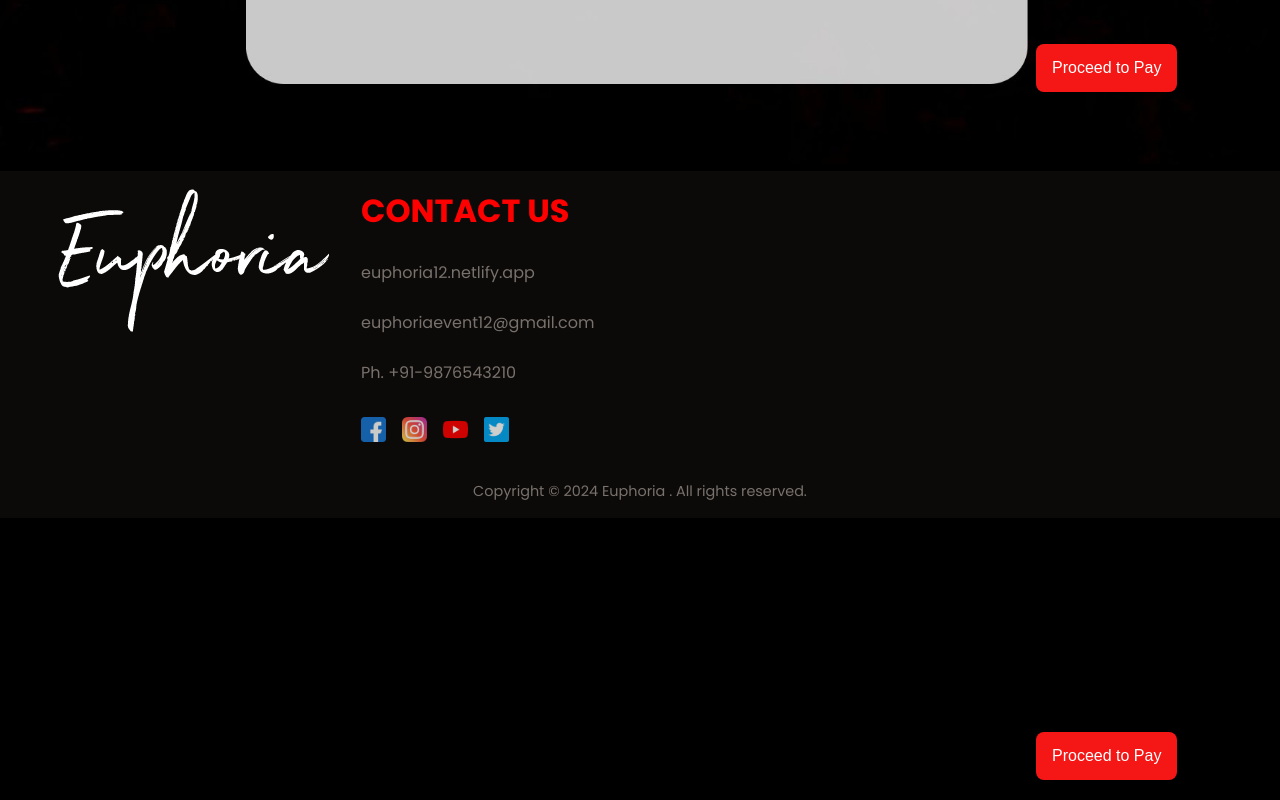
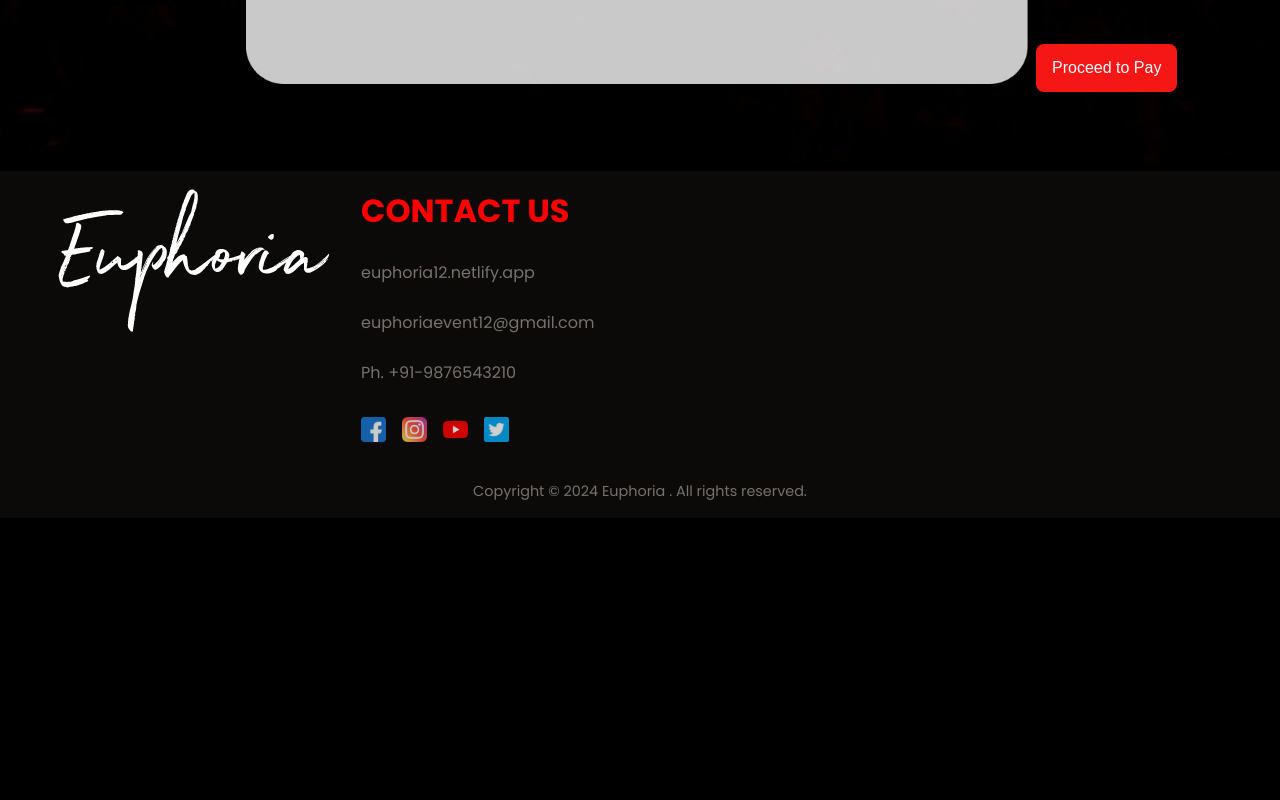
Before and after one commit to Piyush-Sharma-789/Euphoria, a plain HTML site: page Checkout-page/index.html in a window 1280 px wide. Shown: the part 776-1576 px from the top of the page. After the commit the page ends 1294 px from the top, so only its background shows below. Drawn offline with nearby package versions, Linux system fonts and the light colour scheme.

Commit message:
final changes button

```diff
--- a/Checkout-page/index.html
+++ b/Checkout-page/index.html
@@ -38,9 +38,7 @@
             <p class="field passes-field"> <span id="displayTicketCount"></span></p>
             <p class="field email-field"> <span id="displayEmail"></span></p>
             <p class="field amount-field"> <span id="displayAmount"></span></p>
-            <a href="https://rzp.io/rzp/0hmt0bQ2">
-              <button class="cancel-button" >Proceed to Pay</button>
-              </a>
+
         </div>
 
     </div>
```
